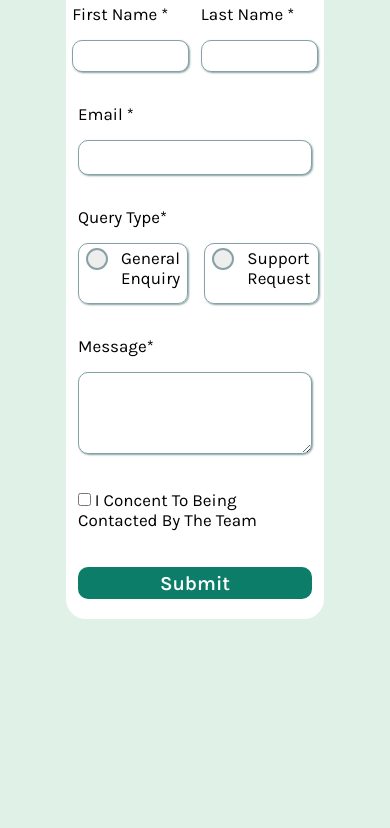
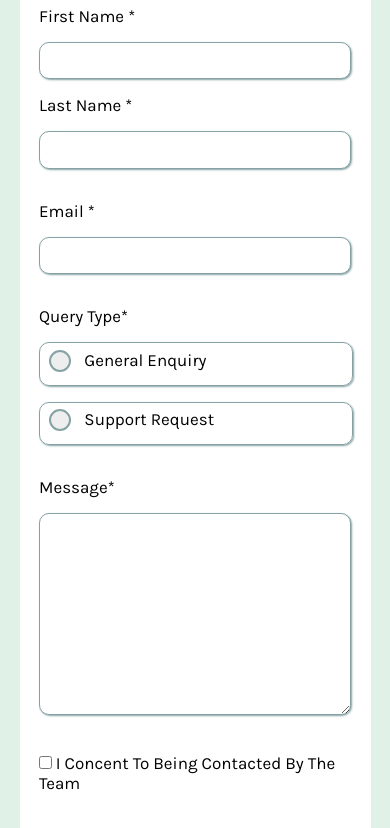
Before and after one commit to chiomaowuama/contact-app, a plain HTML site: page index.html in a window 390 px wide. Shown: the part 114-942 px from the top of the page. Before the commit the page ends 844 px from the top, so only its background shows below. Drawn offline with Linux system fonts and the light colour scheme.

Commit message:
almost done with the phone

```diff
--- a/index.html
+++ b/index.html
@@ -68,7 +68,9 @@
         </div>
         <div class="consent-div">
           <input type="checkbox" name="consent" id="consent" value="checked" />
-          <label for=""> I concent to being contacted by the Team</label>
+          <label for="" class="consent-text">
+            I concent to being contacted by the Team</label
+          >
         </div>
         <span id="concents" class="errorspan"></span>
         <div class="the-button">
--- a/style.css
+++ b/style.css
@@ -215,10 +215,18 @@ body {
 }
 /* phones */
 @media only screen and (min-width: 200px) and (max-width: 767px) and (orientation: portrait) {
+  .the-screen {
+    background-color: #e0f1e8;
+    height: fit-content;
+    display: flex;
+    align-items: center;
+    justify-content: center;
+    padding: 8% 0%;
+  }
   .the-form {
-    width: 60%;
+    width: 80%;
     background-color: white;
-    padding: 5% 3%;
+    padding: 5% 5%;
     display: flex;
     flex-direction: column;
     gap: 1rem;
@@ -235,16 +243,17 @@ body {
   .names {
     display: flex;
     justify-content: center;
+    flex-direction: column;
     gap: 5%;
   }
   .name {
     display: flex;
     flex-direction: column;
-    width: 50%;
+    width: 100%;
     gap: 1rem;
   }
   .name input {
-    padding: 3% 0;
+    padding: 2% 0;
     border: 1px solid #86a2a5;
     box-shadow: 1px 1px 2px #86a2a5;
     border-radius: 10px;
@@ -281,13 +290,13 @@ body {
   }
   .the-querries {
     display: flex;
-    display: flex;
+    flex-direction: column;
     width: 100%;
     gap: 1rem;
   }
   .the-querry {
-    width: 50%;
-    padding: 0 3%;
+    width: 100%;
+    padding: 0 0%;
     padding-top: 2%;
     padding-bottom: 1%;
     border: 1px solid #86a2a5;
@@ -316,6 +325,7 @@ body {
     -moz-user-select: none;
     -ms-user-select: none;
     user-select: none;
+    margin-left: 3%;
   }
 
   /* Hide the browser's default radio button */
@@ -382,6 +392,7 @@ body {
     border-radius: 10px;
     outline-style: solid;
     outline: #0c7d69;
+    height: 200px;
   }
   .consent-div {
     margin: 2% 0;
```
